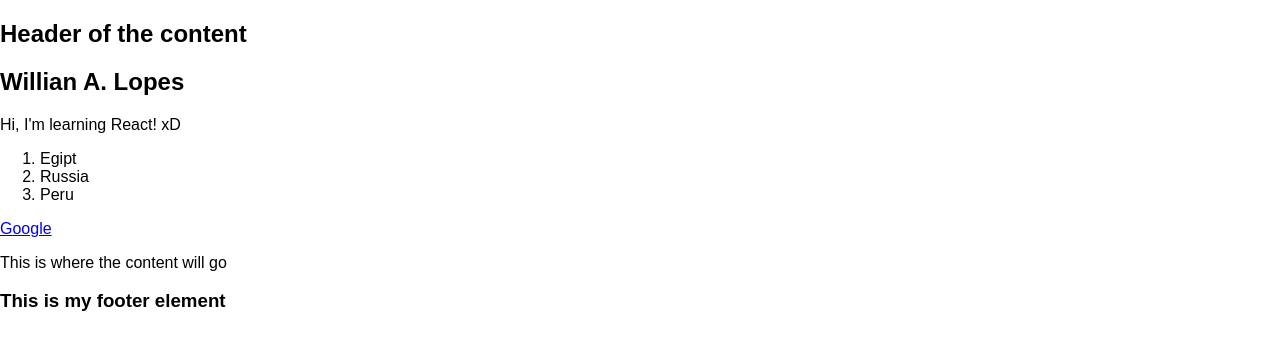
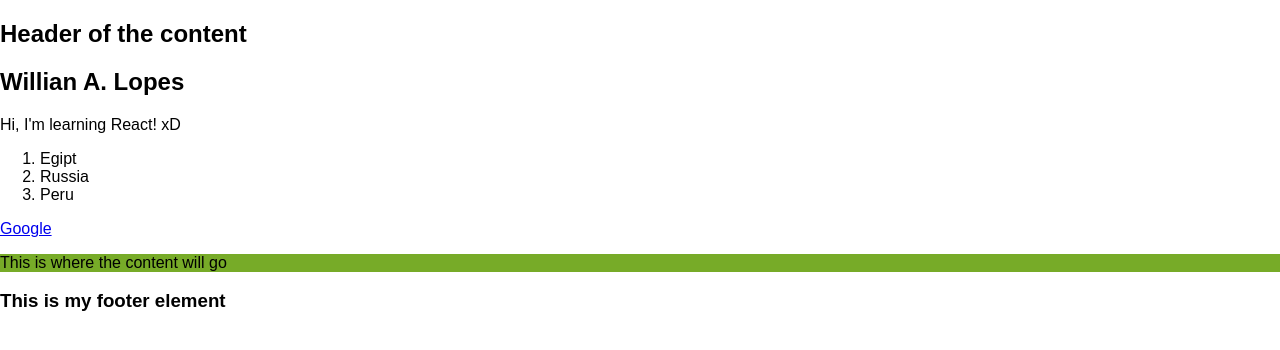
Before and after one commit to walopes/react-play, a React (Create React App) app in the folder project_1/: page / in a window 1280 px wide. Shown: the top 350 px of the page. Built offline with nearby package versions, Linux system fonts and the light colour scheme.

Commit message:
Added css class into the react component

```diff
--- a/project_1/src/MyInfo.js
+++ b/project_1/src/MyInfo.js
@@ -10,8 +10,9 @@ function MyInfo()
         <div>
             <Header />
             <MainContent />
+            {/* Only apply className to react components, and not with react elements */}
             <main>
-                <p>This is where the content will go</p>
+                <p className="teste">This is where the content will go</p>
             </main>
             <Footer />
         </div>
--- a/project_1/src/index.css
+++ b/project_1/src/index.css
@@ -3,3 +3,7 @@ body {
   padding: 0;
   font-family: sans-serif;
 }
+
+.teste{
+    background-color: #77ab28;
+}
```
